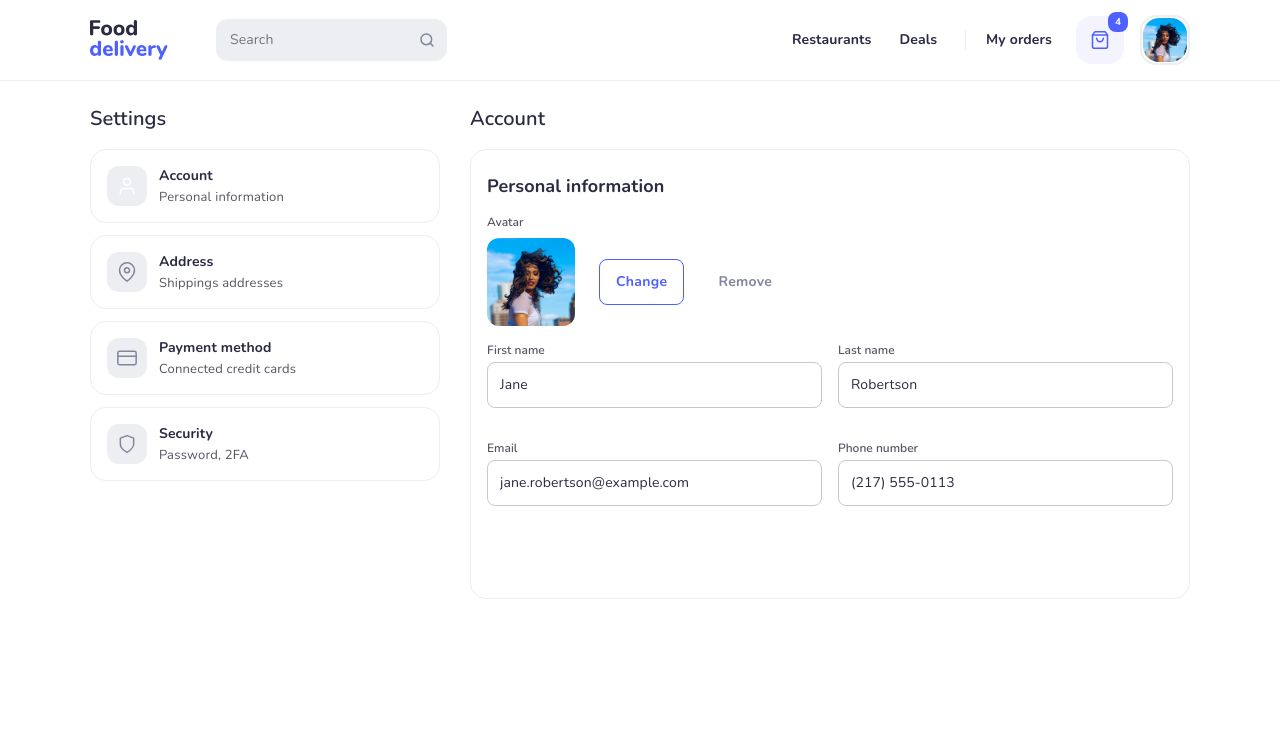
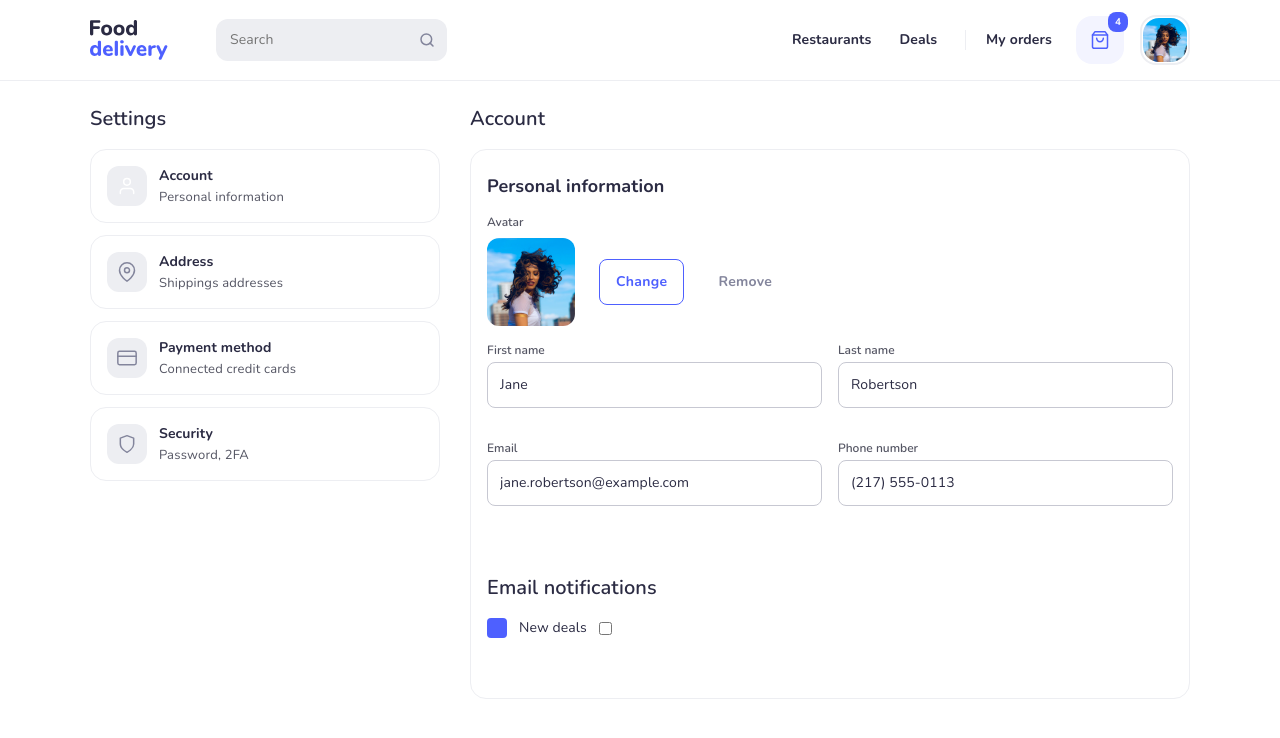
Before and after one commit to analebyodkina/VITE-react-delivery, a React (Vite) app: page /profile in a window 1280 px wide. Shown: the top 738 px of the page. Built offline with nearby package versions, Linux system fonts and the light colour scheme.

Commit message:
ctarted checkbox component

```diff
--- /dev/null
+++ b/src/components/UI/Checkbox/Checkbox.jsx
@@ -0,0 +1,15 @@
+
+import "./Checkbox.scss";
+
+const Checkbox = (props) => {
+    return (
+      <label className="checkbox">
+         <span className="checkbox__mark"></span>
+         <span className="checkbox__text">New deals</span>
+         <input type="checkbox" className="checkbox__input"/>
+
+      </label>
+    )
+  }
+
+  export default Checkbox
--- /dev/null
+++ b/src/components/UI/Checkbox/Checkbox.scss
@@ -0,0 +1,24 @@
+@import '../../../Scss/vars';
+@import '../../../Scss/mixins';
+
+.checkbox {
+    display: flex;
+    align-items: center;
+    gap: 12rem;
+    &__text {
+        @include text ($ff, 14rem, 20rem, 400, $color-titles);
+        letter-spacing: 0.1px;
+    }
+
+    &__input {
+    }
+
+    &__mark {
+        width: 20rem;
+        height: 20rem;
+        background: $color-primary;
+        border-radius: 4rem;
+        display: block;
+        transition: $transition;
+    }
+}
--- a/src/components/profileComponents/Account/Account.jsx
+++ b/src/components/profileComponents/Account/Account.jsx
@@ -1,4 +1,5 @@
 import Avatar from "../Avatar/Avatar";
+import Notifications from "../Notifications/Notifications";
 import ProfileFields from "../ProfileFields/ProfileFields";
 import "./Account.scss";
 
@@ -10,6 +11,7 @@ const Account = (props) => {
             <div className="account__subtitle">{props.subtitle}</div>
             <Avatar />
             <ProfileFields />
+            <Notifications />
 
 
         </div>
--- /dev/null
+++ b/src/components/profileComponents/Notifications/Notifications.jsx
@@ -0,0 +1,19 @@
+import Checkbox from "../../UI/Checkbox/Checkbox";
+
+import "./Notifications.scss";
+
+const Notifications = () => {
+  return (
+     <div className="notifications">
+      <div className="title notifications__title">Email notifications</div>
+      <div className="notifications__row">
+        <Checkbox />
+      </div>
+
+
+
+    </div>
+  )
+}
+
+export default Notifications
--- /dev/null
+++ b/src/components/profileComponents/Notifications/Notifications.scss
@@ -0,0 +1,15 @@
+@import '../../../Scss/vars';
+@import '../../../Scss/mixins';
+
+.notifications {
+    &__row {
+        display: grid;
+        grid-template-columns: repeat(2, 1fr);
+        column-gap: 16rem;
+        row-gap: 24rem;
+        margin-bottom: 36rem;
+    }
+    &__title {
+        margin-bottom: 16rem;
+    }
+}
```
